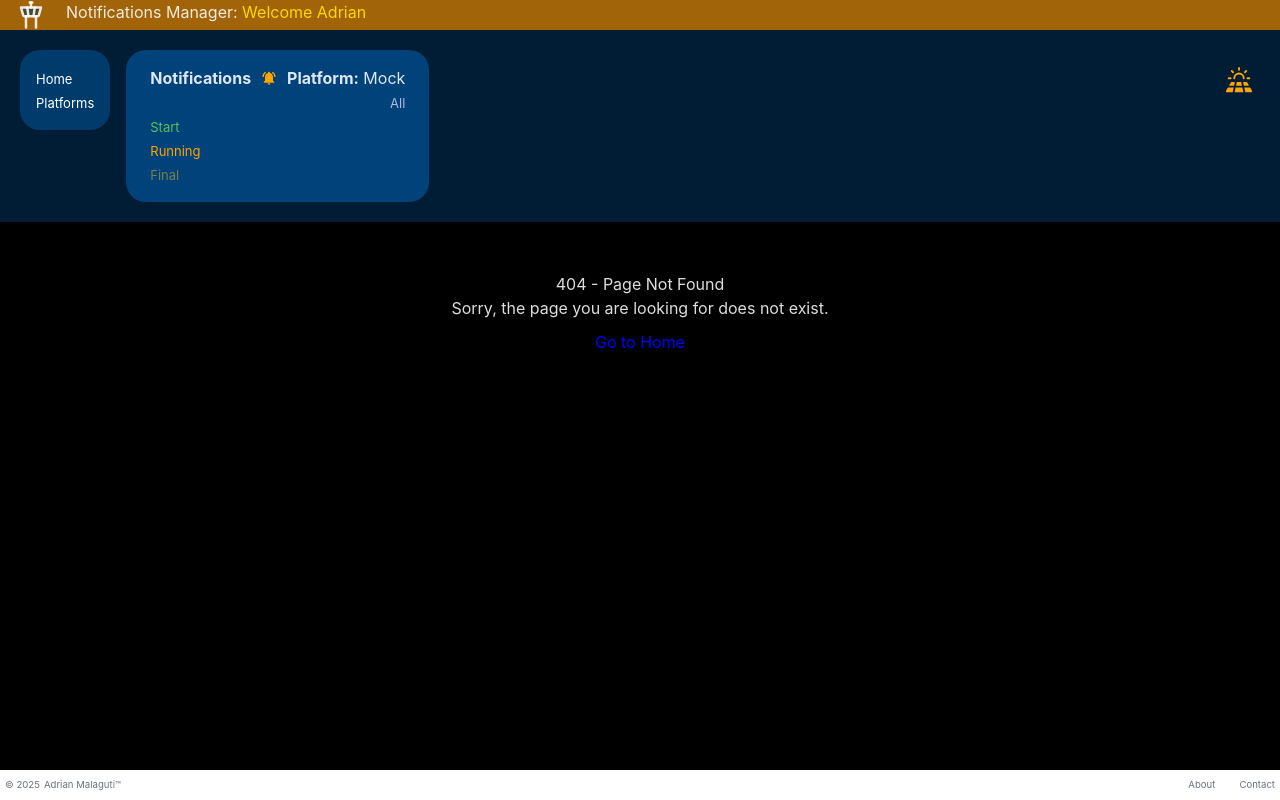
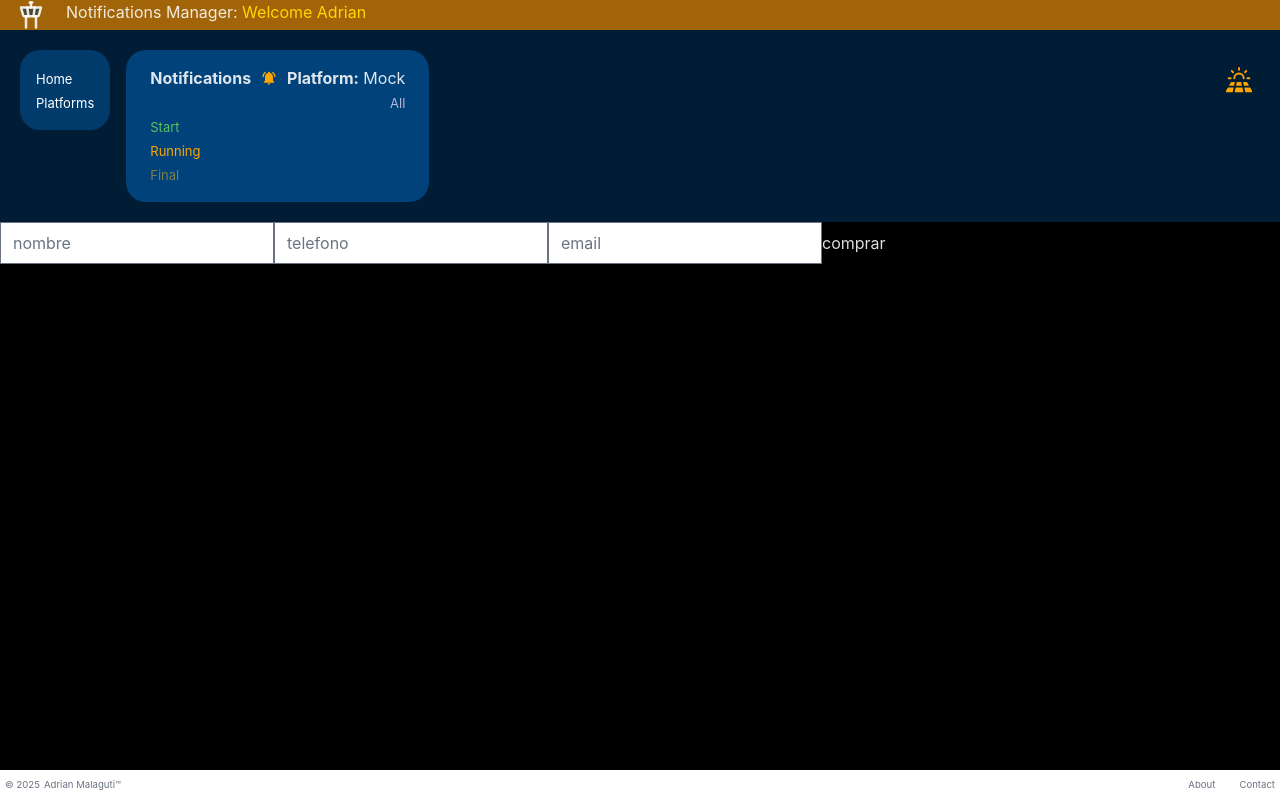
Before and after one commit to amalaguti/react_65675_prj, a React (Vite) app: page /checkout in a window 1280 px wide. Built offline with nearby package versions, Linux system fonts and the light colour scheme.

Commit message:
cart checkout

```diff
--- a/src/App.jsx
+++ b/src/App.jsx
@@ -5,6 +5,8 @@ import { Component as Footer } from "./components/layout/footer/Footer.jsx";
 import ItemListContainer from "./components/pages/itemListContainer/ItemListContainer";
 import ItemDetail from "./components/pages/itemDetail/itemDetail.jsx";
 import { NotFound, ComingSoon } from "./components/pages/notFound/NotFound.jsx";
+import Cart from "./components/pages/cart/Cart";
+import Checkout from "./components/pages/checkout/Checkout";
 
 function App() {
   return (
@@ -24,8 +26,10 @@ function App() {
               </>
             }
           />
+          <Route path="/cart" element={<Cart />} />
           <Route path="/product/:id" element={<ItemDetail />} />
           <Route path="/platforms" element={<ComingSoon />} />
+          <Route path="/checkout" element={<Checkout />} />
           <Route path="*" element={<NotFound />} />
         </Routes>
         <Footer />
--- a/src/components/common/cartWidget/CartWidget.jsx
+++ b/src/components/common/cartWidget/CartWidget.jsx
@@ -1,11 +1,12 @@
 import "./cartWidget.css";
-
 import { PiSolarPanelFill } from "react-icons/pi";
-
+import { Link } from "react-router";
 export const CartWidget = () => {
   return (
     <div>
-      <PiSolarPanelFill id="cartLogo" />
+      <Link to="/cart">
+        <PiSolarPanelFill id="cartLogo" />
+      </Link>
     </div>
   );
 };
--- /dev/null
+++ b/src/components/pages/cart/Cart.jsx
@@ -0,0 +1,17 @@
+import "./cart.css";
+import { Link } from "react-router";
+import { Button } from "flowbite-react";
+
+const Cart = () => {
+  return (
+    <div className="cartPanel px-1 py-1">
+      <h1> CheckOut Panel </h1>
+      <Button className="text-sm">
+        <Link to="/checkout"> CheckOut </Link>
+      </Button>
+
+    </div>
+  );
+};
+
+export default Cart;
--- /dev/null
+++ b/src/components/pages/cart/cart.css
@@ -0,0 +1,4 @@
+.cartPanel {
+    background-color: lightgrey;
+    color: darkslateblue;
+}
--- /dev/null
+++ b/src/components/pages/checkout/Checkout.jsx
@@ -0,0 +1,54 @@
+import { useState } from "react";
+
+const Checkout = () => {
+  const [userInfo, setUserInfo] = useState({
+    nombre: "",
+    telefono: "",
+    email: "",
+  });
+  const comprar = (evento) => {
+    evento.preventDefault();
+    console.log(userInfo);
+  };
+  const capturarDatos = (evento) => {
+    // console.log(evento); // evento.target.value --> 88 & evento.target.name --> "telefono"
+    const { value, name } = evento.target;
+    // console.log(value, name);
+    setUserInfo({ ...userInfo, [name]: value });
+  };
+
+  //   const persona = {
+  //     name: "pepe",
+  //     edad: 40,
+  //   };
+  //   console.log(persona.edad);
+  //   console.log(persona["edad"]);
+
+  return (
+    <div>
+      <form onSubmit={comprar}>
+        <input
+          type="text"
+          placeholder="nombre"
+          name="nombre"
+          onChange={capturarDatos}
+        />
+        <input
+          type="text"
+          placeholder="telefono"
+          name="telefono"
+          onChange={capturarDatos}
+        />
+        <input
+          type="text"
+          placeholder="email"
+          name="email"
+          onChange={capturarDatos}
+        />
+        <button>comprar</button>
+      </form>
+    </div>
+  );
+};
+
+export default Checkout;
--- a/src/mock/notifications/notifications.js
+++ b/src/mock/notifications/notifications.js
@@ -10,7 +10,7 @@ export let mockNotifications = [
       title: "Sample Notification 0000000",
       description:
         "This is a sample notification to mock and test during initial development",
-      stocked: 5,
+      stocked: 7,
     },
     {
       ID: "NOTIF_ID-7011250",
```
